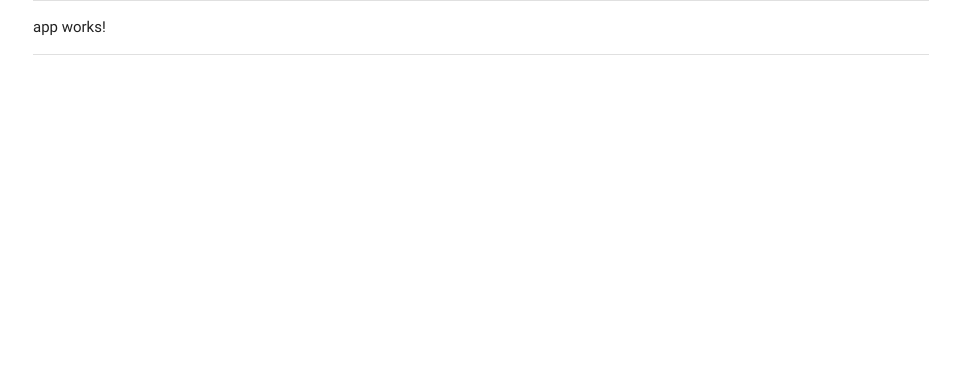
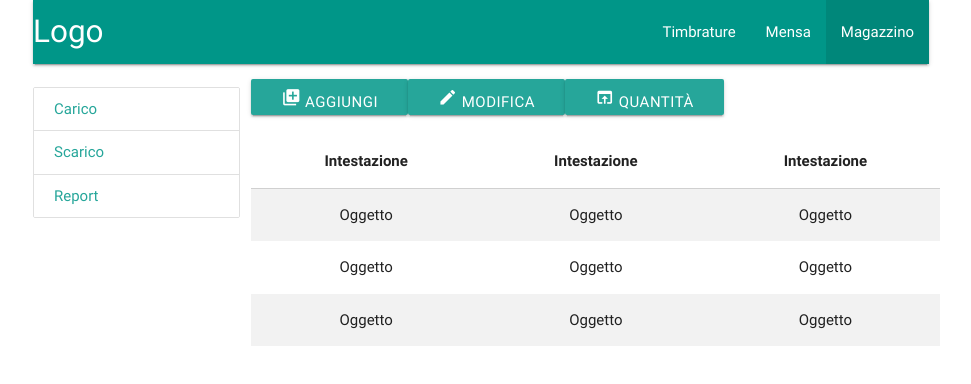
Before and after one commit to Harokku/GestioneCampo, an Angular app: page / in a window 1280 px wide. Shown: the top 384 px of the page, without its empty margins (159-1130 px from the left). Built offline with nearby package versions, Linux system fonts and the light colour scheme.

Commit message:
Scaffolded depot component with initial interface design

```diff
--- a/src/app/app.component.html
+++ b/src/app/app.component.html
@@ -1,9 +1,16 @@
-<div class="container">
-    <div class="col s6">
-        <div class="divider"></div>
-        <div class="section">
-            {{ title }}
-        </div>
-        <div class="divider"></div>
-    </div>
-</div>
+  <div class="container">
+    <nav>
+      <div class="nav-wrapper teal">
+        <a href="#" class="brand-logo left">Logo</a>
+        <ul id="nav-mobile" class="right hide-on-small-and-down">
+          <li><a href="#">Timbrature</a></li>
+          <li><a href="#">Mensa</a></li>
+          <li class="active"><a href="#">Magazzino</a></li>
+        </ul>
+      </div>
+    </nav>
+
+    <section>
+      <app-depot>Loading</app-depot>
+    </section>
+  </div>
--- a/src/app/app.module.ts
+++ b/src/app/app.module.ts
@@ -4,10 +4,12 @@ import { FormsModule } from '@angular/forms';
 import { HttpModule } from '@angular/http';
 
 import { AppComponent } from './app.component';
+import { DepotComponent } from './depot/depot.component';
 
 @NgModule({
   declarations: [
-    AppComponent
+    AppComponent,
+    DepotComponent
   ],
   imports: [
     BrowserModule,
--- /dev/null
+++ b/src/app/depot/depot.component.html
@@ -0,0 +1,48 @@
+<div class="section">
+    <div class="row">
+      <div class="col s3">
+        <div class="collection">
+          <a class="collection-item">Carico</a>
+          <a class="collection-item">Scarico</a>
+          <a class="collection-item">Report</a>
+        </div>
+      </div>
+
+      <div class="col s9">
+        <div class="row">
+          <a class="waves-effect waves-ligth btn"><i class="material-icons">queue</i> Aggiungi</a>
+          <a class="waves-effect waves-ligth btn"><i class="material-icons">mode_edit</i> Modifica</a>
+          <a class="waves-effect waves-ligth btn"><i class="material-icons">open_in_browser</i> Quantità</a>
+        </div>
+        <div class="row">
+          <table class="striped highlight centered">
+            <thead>
+            <tr>
+              <th data-field="Intestazione">Intestazione</th>
+              <th data-field="Intestazione">Intestazione</th>
+              <th data-field="Intestazione">Intestazione</th>
+            </tr>
+            </thead>
+
+            <tbody>
+            <tr>
+              <td>Oggetto</td>
+              <td>Oggetto</td>
+              <td>Oggetto</td>
+            </tr>
+            <tr>
+              <td>Oggetto</td>
+              <td>Oggetto</td>
+              <td>Oggetto</td>
+            </tr>
+            <tr>
+              <td>Oggetto</td>
+              <td>Oggetto</td>
+              <td>Oggetto</td>
+            </tr>
+            </tbody>
+          </table>
+        </div>
+      </div>
+    </div>
+</div>
--- /dev/null
+++ b/src/app/depot/depot.component.ts
@@ -0,0 +1,15 @@
+import { Component, OnInit } from '@angular/core';
+
+@Component({
+  selector: 'app-depot',
+  templateUrl: './depot.component.html',
+  styleUrls: ['./depot.component.css']
+})
+export class DepotComponent implements OnInit {
+
+  constructor() { }
+
+  ngOnInit() {
+  }
+
+}
--- a/src/index.html
+++ b/src/index.html
@@ -5,8 +5,7 @@
   <title>Gestione Campo</title>
   <!--Import Google Icon Font-->
   <link href="http://fonts.googleapis.com/icon?family=Material+Icons" rel="stylesheet">
-  <!--&lt;!&ndash;Import materialize.css&ndash;&gt;
-  <link type="text/css" rel="stylesheet" href="../node_modules/materialize-css/dist/css/materialize.min.css"  media="screen,projection"/>-->
+  <link href="https://fonts.googleapis.com/icon?family=Material+Icons" rel="stylesheet">
 
   <base href="/">
 
@@ -16,8 +15,5 @@
 <body>
   <app-root>Loading...</app-root>
 
-  <!--&lt;!&ndash;Import jQuery before materialize.js&ndash;&gt;
-  <script type="text/javascript" src="https://code.jquery.com/jquery-2.1.1.min.js"></script>
-  <script type="text/javascript" src="../node_modules/materialize-css/dist/js/materialize.min.js"></script>-->
-</body>
+  </body>
 </html>
```
Also changed, not shown: src/app/depot/depot.component.css (added), 1 other file (tests, documents, lock files or other folders).
